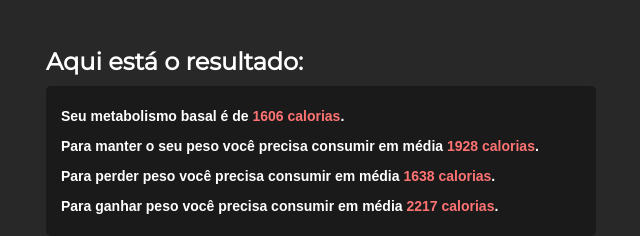
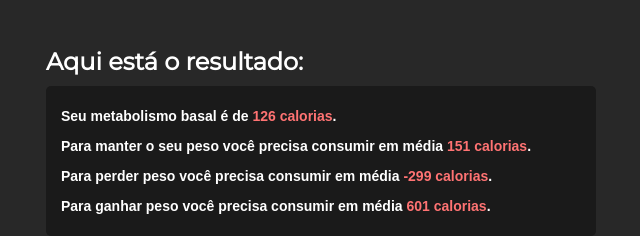
Before and after one commit to luigi-raynel-dev/getkcal, a website: page index.html in a window 1280 px wide. Both pictures are taken after typing "5", "5", "5" into the empty fields and a click on the button "Calcular!". Shown: the part 658-894 px from the top of the page, 319-959 px from the left. Drawn offline with Linux system fonts and the light colour scheme.

Commit message:
finish mvp

```diff
--- a/assets/css/styles.css
+++ b/assets/css/styles.css
@@ -14,11 +14,13 @@ body {
   background: #282828;
   font-family: 'Montserrat', sans-serif;
   color: white;
+  display: flex;
+  justify-content: center;
 }
 
 .container {
   width: 550px;
-  margin: 0 auto;
+  margin: 0 15px;
 }
 
 header {
--- a/assets/js/script.js
+++ b/assets/js/script.js
@@ -1,10 +1,55 @@
+
 const form = document.getElementById('form');
-form.addEventListener('submit', handleSubmit)
+form.addEventListener('submit', handleSubmit);
 
-function handleSubmit(event){
-        event.preventDefault();
+function handleSubmit(event) {
+  event.preventDefault();
 
-        const age = document.getElementById('age').value;
+  const gender = getSelectedValue('gender');
+  const age = getInputNumberValue('age');
+  const weight = getInputNumberValue('weight');
+  const height = getInputNumberValue('height');
+  const activityLevel = getSelectedValue('activity_level');
 
-        console.log(age);
+  const taxaMetabolicaBasal = Math.round(
+    gender === 'female'
+      ? (655 + (9.6 * weight) + (1.8 * height) - (4.7 * age))
+      : (66 + (13.7 * weight) + (5 * height) - (6.8 * age))
+  );
+  const maintenance = Math.round(taxaMetabolicaBasal * Number(activityLevel));
+  const loseWeight = maintenance - 450;
+  const gainWeight = maintenance + 450;
+
+  const layout = `
+    <h2>Aqui está o resultado:</h2>
+    <div class="result-content">
+      <ul>
+        <li>
+          Seu metabolismo basal é de <strong>${taxaMetabolicaBasal} calorias</strong>.
+        </li>
+        <li>
+          Para manter o seu peso você precisa consumir em média <strong>${maintenance} calorias</strong>.
+        </li>
+        <li>
+          Para perder peso você precisa consumir em média <strong>${loseWeight} calorias</strong>.
+        </li>
+        <li>
+          Para ganhar peso você precisa consumir em média <strong>${gainWeight} calorias</strong>.
+        </li>
+      </ul>
+    </div>
+  `;
+
+  const result = document.getElementById('result');
+
+  result.innerHTML = layout;
 }
+
+function getSelectedValue(id) {
+  const select = document.getElementById(id);
+  return select.options[select.selectedIndex].value;
+}
+
+function getInputNumberValue(id) {
+  return Number(document.getElementById(id).value);
+}
--- a/index.html
+++ b/index.html
@@ -3,8 +3,10 @@
 <head>
   <meta charset="UTF-8">
   <meta name="viewport" content="initial-scale=1, maximum-scale=1">
+  <meta name="description" content="Calcule sua taxa metabólica basal e saiba como atingir o corpo desejado ou como mantê-lo.">
   <title>Getkcal</title>
   <link href="assets/css/styles.css" rel="stylesheet" />
+  <link rel="shortcut icon" href="assets/images/favicon.ico" />
 </head>
 <body>
   <div class="container">
@@ -48,25 +50,8 @@
           <button type="submit">Calcular!</button>
         </div>
       </form>
-      <div class="result-container">
-        <h2>Aqui está o resultado:</h2>
+      <div class="result-container" id="result">
 
-        <div class="result-content">
-          <ul>
-            <li>
-              Seu metabolismo basal é de <strong>1606 calorias</strong>.
-            </li>
-            <li>
-              Para manter o seu peso você precisa consumir em média <strong>1928 calorias</strong>.
-            </li>
-            <li>
-              Para perder peso você precisa consumir em média <strong>1638 calorias</strong>.
-            </li>
-            <li>
-              Para ganhar peso você precisa consumir em média <strong>2217 calorias</strong>.
-            </li>
-          </ul>
-        </div>
       </div>
     </div>
   </div>
```
Also changed, not shown: assets/images/favicon.ico (added).
